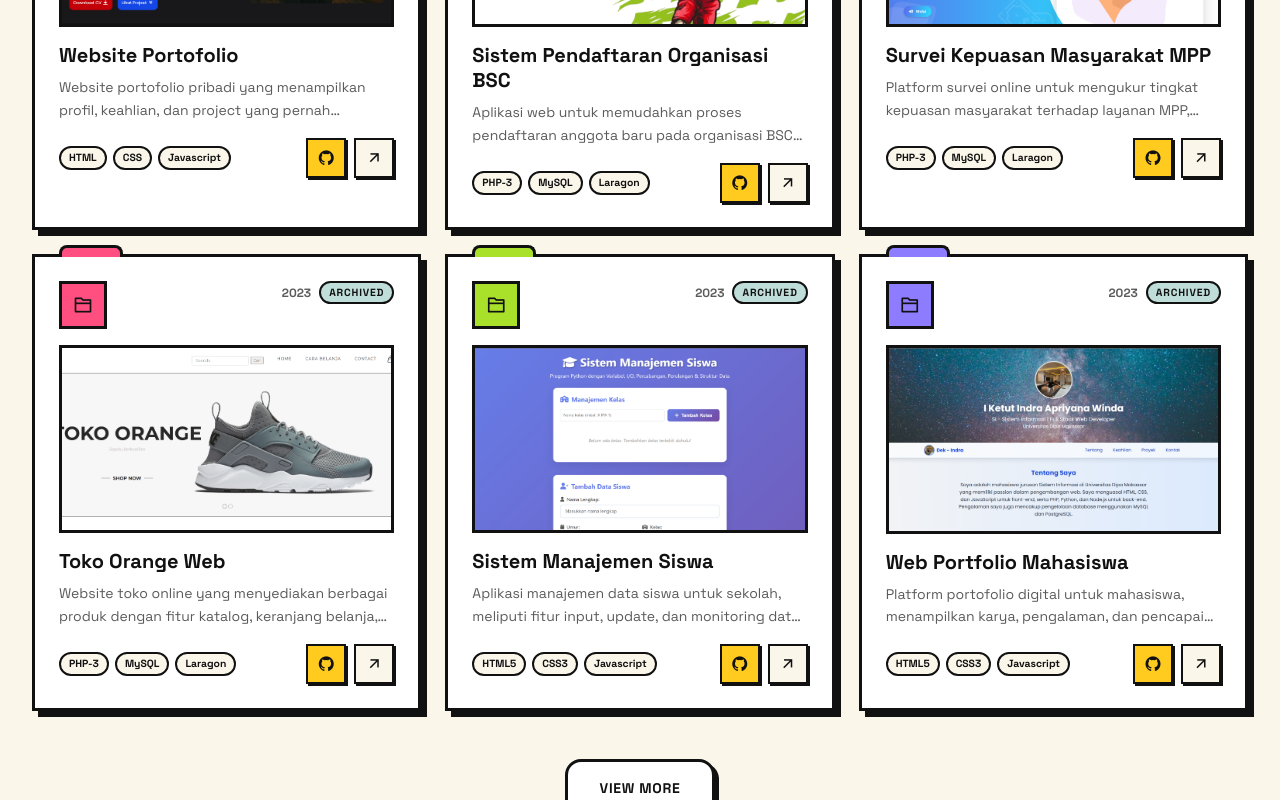
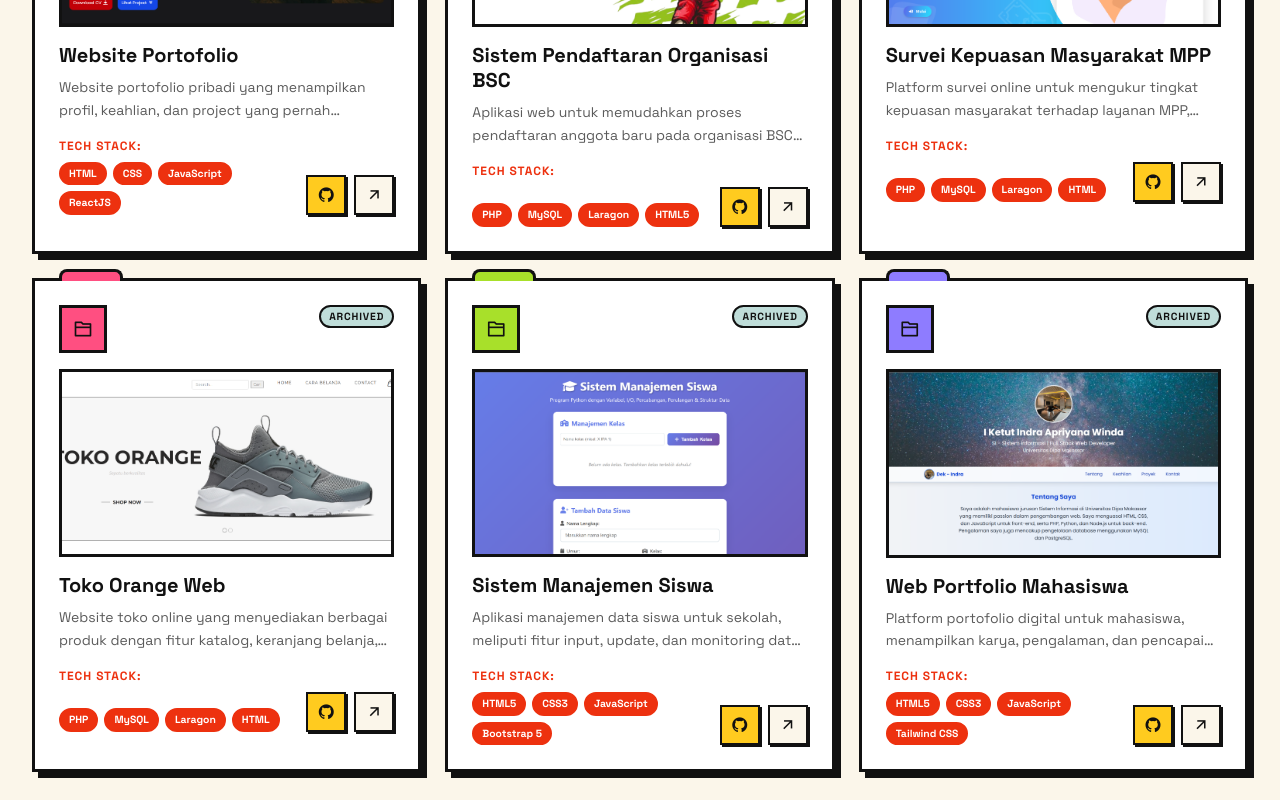
Before and after one commit to NyomanWahyu01/My-Portofolio-React-Vite, a React (Vite) app: page / in a window 1280 px wide. Shown: the part 2780-3580 px from the top of the page. Built offline with nearby package versions, Linux system fonts and the light colour scheme.

Commit message:
feat: sync portfolio data and refine visual sections

```diff
--- a/src/components/Projects.jsx
+++ b/src/components/Projects.jsx
@@ -2,17 +2,6 @@ import React, { useEffect, useState } from "react";
 import { motion, AnimatePresence } from "motion/react";
 import { useT } from "../i18n/LanguageProvider";
 import { listProyek } from "../data";
-
-const projectMeta = {
-  1: { color: "var(--orange)", category: "personal", status: "live" },
-  2: { color: "var(--yellow)", category: "web", status: "archived" },
-  3: { color: "var(--green)", category: "pemerintahan", status: "archived" },
-  4: { color: "var(--pink)", category: "bisnis", status: "archived" },
-  5: { color: "var(--lime)", category: "web", status: "archived" },
-  6: { color: "var(--purple)", category: "personal", status: "archived" },
-  7: { color: "var(--purple)", category: "pemerintahan", status: "live" },
-  8: { color: "var(--pink)", category: "bisnis", status: "archived" },
-};
 
 const filters = [
   { key: "all", label: "projects.filterAll" },
@@ -51,10 +40,7 @@ export default function Projects() {
     return () => window.removeEventListener("keydown", onKey);
   }, [selected]);
 
-  const projects = listProyek.map((p) => ({
-    ...p,
-    ...(projectMeta[p.id] || { color: "var(--yellow)", category: "web", status: "archived" }),
-  }));
+  const projects = listProyek;
 
   const visible =
     filter === "all" ? projects : projects.filter((p) => p.category === filter);
@@ -124,10 +110,10 @@ export default function Projects() {
                 >
                   <i className="ri-folder-2-line text-xl"></i>
                 </span>
-                <div className="flex items-center gap-2">
-                  <span className="font-sans text-xs font-bold text-muted-card">
+                <div className="flex items-center gap-2 ">
+                  {/* <span className="font-sans text-xs font-black text-muted-card">
                     {p.tahun}
-                  </span>
+                  </span> */}
                   <span
                     className="rounded-full border-2 border-(--border) px-2 py-0.5 text-[0.65rem] font-bold uppercase tracking-[0.08em] text-on-card"
                     style={{ backgroundColor: statusColor[p.status] }}
@@ -155,19 +141,23 @@ export default function Projects() {
                 {p.desk}
               </p>
 
-              <div className="flex items-center justify-between mt-auto">
+               <div className="mt-auto">
+                 <p className="mb-2 text-xs font-bold uppercase tracking-[0.08em] text-signal">
+                   {t("projects.stackLabel")}
+                 </p>
+                 <div className="flex items-end justify-between gap-3">
                    <div className="flex flex-wrap gap-1.5">
-                  {p.tools.slice(0, 3).map((tool) => (
+                   {p.tools.slice(0, 4).map((tool) => (
                      <span
                        key={tool}
-                      className="rounded-full border-2 border-(--border) bg-bg px-2 py-0.5 text-[0.65rem] font-bold text-fg"
+                       className="rounded-full border-2 border-signal bg-signal px-2 py-0.5 text-[0.65rem] font-bold text-white"
                      >
                        {tool}
                      </span>
                    ))}
                    </div>
 
-                <div className="flex gap-2">
+                   <div className="flex shrink-0 gap-2">
                   {p.github && (
                     <motion.a
                       whileHover={{ scale: 1.1, rotate: 5 }}
@@ -190,6 +180,7 @@ export default function Projects() {
                   >
                     <i className="ri-arrow-right-up-line text-lg"></i>
                   </motion.button>
+                   </div>
                  </div>
                </div>
             </motion.div>
@@ -289,7 +280,7 @@ export default function Projects() {
                   {selected.tools.map((tool) => (
                     <span
                       key={tool}
-                      className="rounded-full border-2 border-(--border) bg-bg px-3 py-1 text-xs font-bold text-fg"
+                     className="rounded-full border-2 border-signal bg-signal px-3 py-1 text-xs font-bold text-white"
                     >
                       {tool}
                     </span>
--- a/src/components/Services.jsx
+++ b/src/components/Services.jsx
@@ -1,16 +1,17 @@
 import { MotionConfig, motion } from "motion/react";
 import { useT } from "../i18n/LanguageProvider";
+import { listServices } from "../data";
 
 /* =====================================================================
    DATA — ubah isi layanan di sini. Teks ada di src/i18n/id.js & en.js
    (kunci: services.<key>Title, <key>Desc, <key>Item1..3)
    Nama class warna harus ditulis lengkap (bg-yellow, bukan "bg-" + nama).
    ===================================================================== */
-const SERVICES = [
-  { key: "s1", icon: "ri-global-line", color: "bg-yellow", stack: ["React.Js", "Next.Js", "Vue.Js", "Wordpress", "Boostrap", "Tailwind CSS", "Vite"] },
-  { key: "s2", icon: "ri-database-2-line", color: "bg-pink", stack: ["Laravel", "PHP", "MySQL", "SQLite", "Blade"] },
-  { key: "s3", icon: "ri-pen-nib-line", color: "bg-lime", stack: ["Figma", "Canva", "Photoshop"] },
-];
+const serviceAccent = {
+  yellow: "bg-yellow",
+  pink: "bg-pink",
+  lime: "bg-lime",
+};
 
 const ITEMS = [1, 2, 3]; // jumlah poin per layanan
 const STEPS = ["p1", "p2", "p3", "p4"]; // urutan proses kerja
@@ -18,15 +19,15 @@ const STEPS = ["p1", "p2", "p3", "p4"]; // urutan proses kerja
 /* =====================================================================
    GAYA — dipakai ulang supaya JSX di bawah tetap pendek
    ===================================================================== */
-const card = "rounded-3xl border-3 border-ink text-on-card shadow-nb dark:shadow-none";
+const card = "rounded-lg border-3 border-(--border) text-on-card shadow-[6px_6px_0px_var(--shadow)]";
 const lift =
   "transition-[transform,box-shadow] duration-150 motion-reduce:transition-none " +
-  "hover:-translate-x-0.5 hover:-translate-y-0.5 hover:shadow-nb-lg";
+  "hover:-translate-x-0.5 hover:-translate-y-0.5 hover:shadow-[9px_9px_0px_var(--shadow)]";
 const button =
-  "inline-flex min-h-11 items-center rounded-2xl border-3 border-ink px-6 py-3 " +
-  "text-sm font-bold uppercase tracking-wider text-ink shadow-nb " +
+  "inline-flex min-h-11 items-center rounded-md border-3 border-(--border) px-6 py-3 " +
+  "text-sm font-bold uppercase tracking-wider text-on-card shadow-[4px_4px_0px_var(--shadow)] " +
   "transition-[transform,box-shadow] duration-150 motion-reduce:transition-none " +
-  "hover:-translate-x-0.5 hover:-translate-y-0.5 hover:shadow-nb-lg " +
+  "hover:-translate-x-0.5 hover:-translate-y-0.5 hover:shadow-[6px_6px_0px_var(--shadow)] " +
   "active:translate-x-1 active:translate-y-1 active:shadow-none";
 
 /* Muncul pelan saat di-scroll, hanya sekali. Otomatis mati bila pengguna
@@ -63,43 +64,48 @@ export default function Services() {
 
         {/* ---------- 3 kartu layanan (gaya folder) ---------- */}
         <div className="grid gap-8 md:grid-cols-3">
-          {SERVICES.map((s, i) => (
+          {listServices.map((s, i) => (
             <Reveal key={s.key} delay={i * 0.08} className="relative flex flex-col pt-3">
               {/* tab folder berwarna */}
               <span
                 aria-hidden="true"
-                className={`absolute left-6 top-0 h-6 w-20 rounded-t-xl border-3 border-ink ${s.color}`}
+                className={`absolute left-6 top-0 h-6 w-20 rounded-t-xl border-3 border-(--border) ${serviceAccent[s.accent]}`}
               />
 
               <article className={`${card} ${lift} relative flex flex-1 flex-col bg-card p-6`}>
                 <span
-                  className={`mb-5 flex h-12 w-12 items-center justify-center rounded-xl border-3 border-ink text-xl text-ink ${s.color}`}
+                  className={`mb-5 flex h-12 w-12 items-center justify-center rounded-xl border-3 border-(--border) text-xl text-on-card ${serviceAccent[s.accent]}`}
                 >
                   <i className={s.icon} aria-hidden="true" />
                 </span>
 
-                <h3 className="text-xl font-bold">{t(`services.${s.key}Title`)}</h3>
+                <h3 className="text-xl font-bold text-on-card">{t(`services.${s.key}Title`)}</h3>
                 <p className="mt-2 text-on-card/75">{t(`services.${s.key}Desc`)}</p>
 
                 <ul className="mt-5 space-y-2 text-sm font-medium">
                   {ITEMS.map((n) => (
-                    <li key={n} className="flex gap-2">
-                      <i className="ri-check-line mt-0.5 shrink-0" aria-hidden="true" />
+                    <li key={n} className="flex gap-2 text-on-card">
+                      <i className="ri-check-line mt-0.5 shrink-0 text-signal" aria-hidden="true" />
                       {t(`services.${s.key}Item${n}`)}
                     </li>
                   ))}
                 </ul>
 
                 {/* teknologi yang dipakai */}
-                <div className="mt-auto flex flex-wrap gap-2 pt-6">
+                <div className="mt-auto border-t-2 border-(--border) pt-5">
+                  <p className="mb-3 text-xs font-bold uppercase tracking-[0.08em] text-signal">
+                    {t("services.stackLabel")}
+                  </p>
+                  <div className="flex flex-wrap gap-2">
                   {s.stack.map((name) => (
                     <span
                       key={name}
-                      className="rounded-full border-2 border-ink px-3 py-1 text-xs font-bold uppercase tracking-wider"
+                      className="rounded-full border-2 border-signal bg-signal px-3 py-1 text-xs font-bold uppercase tracking-wider text-white"
                     >
                       {name}
                     </span>
                   ))}
+                  </div>
                 </div>
               </article>
             </Reveal>
@@ -117,7 +123,7 @@ export default function Services() {
             {STEPS.map((p, i) => (
               <li
                 key={p}
-                className="border-l-3 border-ink pl-5 md:border-l-0 md:border-t-3 md:pl-0 md:pt-5 flex flex-col h-full"
+                className="flex h-full flex-col border-l-3 border-(--border) pl-5 md:border-l-0 md:border-t-3 md:pl-0 md:pt-5"
               >
                 <span className="font-display text-5xl leading-none">
                   {String(i + 1).padStart(2, "0")}
@@ -126,8 +132,8 @@ export default function Services() {
                 <p className="mt-2 text-sm text-on-card/75 grow">{t(`services.${p}Desc`)}</p>
 
                 {/* apa yang diterima klien di tahap ini */}
-                <div className="rounded-xl border-2 border-ink bg-card px-3 py-2 text-xs font-bold mt-auto">
-                  <span className="uppercase tracking-widest opacity-60 block mb-1">
+                <div className="mt-auto rounded-md border-2 border-signal bg-signal px-3 py-2 text-xs font-bold text-white">
+                  <span className="mb-1 block uppercase tracking-widest text-white/75">
                     {t("services.outputLabel")}:
                   </span>
                   {t(`services.${p}Output`)}
@@ -137,7 +143,7 @@ export default function Services() {
           </ol>
 
           {/* ---------- Ajakan bertindak ---------- */}
-          <div className="mt-10 flex flex-col gap-5 border-t-3 border-ink pt-8 sm:flex-row sm:items-center sm:justify-between">
+                <div className="mt-10 flex flex-col gap-5 border-t-3 border-(--border) pt-8 sm:flex-row sm:items-center sm:justify-between">
             <div>
               <p className="text-xl font-bold">{t("services.ctaTitle")}</p>
               <p className="mt-1 text-sm text-on-card/75">{t("services.ctaDesc")}</p>
--- a/src/components/Tools.jsx
+++ b/src/components/Tools.jsx
@@ -31,7 +31,7 @@ function ToolGroup({ title, tools }) {
                 height="40"
               />
             </div>
-            <span className="font-sans text-[0.7rem] font-bold uppercase tracking-[0.08em] text-fg text-center">
+            <span className="rounded-full border-2 border-signal bg-signal px-3 py-1 font-sans text-[0.7rem] font-bold uppercase tracking-[0.08em] text-white text-center">
               {tool.nama}
             </span>
           </motion.div>
--- a/src/data.js
+++ b/src/data.js
@@ -199,6 +199,27 @@ export const listToolsDesign = [
   { id: 17, gambar: Tools17, nama: "Adobe Photoshop", ket: "design App" },
 ];
 
+export const listServices = [
+  {
+    key: "s1",
+    icon: "ri-global-line",
+    accent: "yellow",
+    stack: ["React.js", "Next.js", "Vue.js", "WordPress", "Bootstrap", "Tailwind CSS", "Vite"],
+  },
+  {
+    key: "s2",
+    icon: "ri-database-2-line",
+    accent: "pink",
+    stack: ["Laravel", "PHP", "MySQL", "SQLite", "Blade"],
+  },
+  {
+    key: "s3",
+    icon: "ri-pen-nib-line",
+    accent: "lime",
+    stack: ["Figma", "Canva", "Photoshop"],
+  },
+];
+
 import Proyek1 from "/assets/proyek/proyek1.webp";
 import Proyek2 from "/assets/proyek/proyek2.webp";
 import Proyek3 from "/assets/proyek/proyek3.webp";
@@ -216,25 +237,29 @@ export const listProyek = [
     gambar: Proyek1,
     nama: "Website Portofolio",
     desk: "Website portofolio pribadi yang menampilkan profil, keahlian, dan project yang pernah dikerjakan dengan tampilan modern dan responsif.",
-    tools: ["HTML", "CSS", "Javascript", "ReactJS", "Vite", "TailwindCSS", "Animate.css"],
+    tools: ["HTML", "CSS", "JavaScript", "ReactJS", "Vite", "Tailwind CSS", "Animate.css"],
     dad: "200",
     type: "Personal Branding System",
+    color: "var(--orange)",
+    category: "personal",
     tahun: "2025",
-    status: "Online",
+    status: "live",
     kantor : "",
     github: "https://github.com/NyomanWahyu01/My-Portofolio-React-Vite",
-    demo: "app.jsx", // contoh link demo
+    demo: "",
   },
   {
     id: 2,
     gambar: Proyek2,
     nama: "Sistem Pendaftaran Organisasi BSC",
     desk: "Aplikasi web untuk memudahkan proses pendaftaran anggota baru pada organisasi BSC secara online dan terintegrasi.",
-    tools: ["PHP-3", "MySQL", "Laragon", "HTML5", "CSS3", "Javascript", "Bootstrap", "SweetAlert2"],
+    tools: ["PHP", "MySQL", "Laragon", "HTML5", "CSS3", "JavaScript", "Bootstrap", "SweetAlert2"],
     dad: "300",
     tahun: "2024",
     type: "System Management School",
-    status: "Offline",
+    color: "var(--yellow)",
+    category: "web",
+    status: "archived",
     kantor : "SMA NEGERI 10 MAKASSAR",
     github: "https://github.com/NyomanWahyu01/Manajements-Siswa",
     demo: "", // isi jika ada link demo
@@ -244,11 +269,13 @@ export const listProyek = [
     gambar: Proyek3,
     nama: "Survei Kepuasan Masyarakat MPP",
     desk: "Platform survei online untuk mengukur tingkat kepuasan masyarakat terhadap layanan MPP, dilengkapi fitur analisis data.",
-    tools: ["PHP-3", "MySQL", "Laragon", "HTML", "CSS", "Javascript", "Bootstrap", "TailwindCSS", "SweetAlert2"],
+    tools: ["PHP", "MySQL", "Laragon", "HTML", "CSS", "JavaScript", "Bootstrap", "Tailwind CSS", "SweetAlert2"],
     dad: "400",
     tahun: "2024",
     type: "Government System",
-    status: "Offline",
+    color: "var(--green)",
+    category: "pemerintahan",
+    status: "archived",
     kantor : "Mal Pelayanan Publik Pangkep",
     github: "https://github.com/NyomanWahyu01/Survai-MPP",
     demo: "", // isi jika ada link demo
@@ -258,11 +285,13 @@ export const listProyek = [
     gambar: Proyek4,
     nama: "Toko Orange Web",
     desk: "Website toko online yang menyediakan berbagai produk dengan fitur katalog, keranjang belanja, dan sistem pemesanan.",
-    tools: ["PHP-3", "MySQL", "Laragon", "HTML", "CSS", "Javascript", "Bootstrap"],
+    tools: ["PHP", "MySQL", "Laragon", "HTML", "CSS", "JavaScript", "Bootstrap"],
     dad: "500",
     tahun: "2023",
     type: "Business System",
-    status: "Offline",
+    color: "var(--pink)",
+    category: "bisnis",
+    status: "archived",
     kantor : "Universitas Dipa Makassar",
     github: "https://github.com/NyomanWahyu01/Online-Shop",
     demo: "", // isi jika ada link demo
@@ -272,11 +301,13 @@ export const listProyek = [
     gambar: Proyek5,
     nama: "Sistem Manajemen Siswa ",
     desk: "Aplikasi manajemen data siswa untuk sekolah, meliputi fitur input, update, dan monitoring data siswa secara efisien.",
-    tools: ["HTML5", "CSS3", "Javascript", "Bootstrap5"],
+    tools: ["HTML5", "CSS3", "JavaScript", "Bootstrap 5"],
     dad: "600",
     tahun: "2023",
     type: "School System",
-    status: "Offline",
+    color: "var(--lime)",
+    category: "web",
+    status: "archived",
     kantor : "Special Skill Indonesia",
     github: "https://github.com/NyomanWahyu01/Sistem-Manajemen-Siswa",
     demo: "", // isi jika ada link demo
@@ -286,12 +317,14 @@ export const listProyek = [
     gambar: Proyek6,
     nama: "Web Portfolio Mahasiswa",
     desk: "Platform portofolio digital untuk mahasiswa, menampilkan karya, pengalaman, dan pencapaian akademik secara interaktif.",
-    tools: ["HTML5", "CSS3", "Javascript", "TailwindCSS" ],
+    tools: ["HTML5", "CSS3", "JavaScript", "Tailwind CSS" ],
     dad: "700",
     tahun: "2023",
     type: "Personal Landing Page",
+    color: "var(--purple)",
+    category: "personal",
     kantor : "Universitas Dipa Makassar",
-    status: "Offline",
+    status: "archived",
     github: "https://github.com/NyomanWahyu01/Web-Portfolio-Mahasiswa",
     demo: "", // //  isi jika ada link demo
   },
@@ -300,13 +333,15 @@ export const listProyek = [
     gambar: Proyek7,
     nama: "Jeneberang Digital Archive (JENDIG) Berbasis Web Local",
     desk: "Platform Digital Manajemen Dokumen Archive Persuratan pada Kantor Balai BPDAS Jeneberang Kota Makassar.",
-    tools: ["PHP-3", "Laravel-11", "MySQL", "Laragon", "HTML5", "CSS3", "Javascript", "Bootstrap5", "Vite", "SweetAlert2" ],
+    tools: ["PHP", "Laravel 11", "MySQL", "Laragon", "HTML5", "CSS3", "JavaScript", "Bootstrap 5", "Vite", "SweetAlert2" ],
     dad: "700",
     tahun: "2025",
     type: "E-Archive | Government",
+    color: "var(--purple)",
+    category: "pemerintahan",
     kantor : "Universitas Dipa Makassar",
-    status: "Offline",
-    github: "https://github.com/NyomanWahyu01",
+    status: "live",
+    github: "https://github.com/NyomanWahyu01/jendig-bpdas",
     demo: "", // isi jika ada link demo
   },
   {
@@ -314,12 +349,14 @@ export const listProyek = [
     gambar: Proyek8,
     nama: "BCL Laundry Makassar Berbasis Web",
     desk: "Sistem informasi layanan jasa binatu berbasis web untuk meningkatkan branding dan jangkauan pelanggan secara digital di wilayah Kota Makassar.",
-    tools: ["HTML5", "CSS3", "Javascript", "Bootstrap 5", "Animate.css"],
+    tools: ["HTML5", "CSS3", "JavaScript", "Bootstrap 5", "Animate.css"],
     dad: "700",
     tahun: "2025",
     type: "Business Landing Page", // Tipe ini lebih cocok untuk Laundry
+    color: "var(--pink)",
+    category: "bisnis",
     kantor : "BCL Laundry",
-    status: "Offline",
+    status: "archived",
     github: "https://github.com/NyomanWahyu01", // Sesuaikan link jika ada
     demo: "",
 },
--- a/src/i18n/en.js
+++ b/src/i18n/en.js
@@ -42,7 +42,7 @@ export default {
     demo: "Demo",
     github: "GitHub",
     roleLabel: "Role:",
-    stackLabel: "Stack:"
+    stackLabel: "Tech Stack:"
   },
   services: {
     label: "My Services",
@@ -53,22 +53,17 @@ export default {
     s1Item1: "Responsive design for phone, tablet, and desktop",
     s1Item2: "Basic SEO structure and solid performance",
     s1Item3: "Contact form or WhatsApp button",
-    s1Stack: "React.Js, Next.Js, Vue.Js, Wordpress, Boostrap, Tailwind CSS, Vite",
-
     s2Title: "Information Systems",
     s2Desc: "Laravel/PHP and MySQL web applications for operational and administrative needs.",
     s2Item1: "Login with role-based access",
     s2Item2: "Data management, search, and reports",
     s2Item3: "A well-structured MySQL database",
-    s2Stack: "Laravel, PHP, MySQL, SQLite, Blade",
-
     s3Title: "UI/UX & Consulting",
     s3Desc: "Interface design, usability audits, and technical consulting for your digital product.",
     s3Item1: "Wireframes and prototypes in Figma",
     s3Item2: "Review of layout and user flow",
     s3Item3: "Technology advice that fits your needs and budget",
-    s3Stack: "Figma, Canva, Photoshop",
-
+    stackLabel: "Tech Stack:",
     processLabel: "How I work",
     processTitle: "How I Work",
     processSubtitle: "Four clear stages, so you know what is happening and what you will receive at each step.",
@@ -182,6 +177,7 @@ export default {
   },
   design: {
     title: "DESIGN",
+    badge: "Visual Lab",
     subtitle: "Posters, banners, and visual explorations.",
     more: "View More",
     less: "View Less"
--- a/src/i18n/id.js
+++ b/src/i18n/id.js
@@ -42,7 +42,7 @@ export default {
     demo: "Demo",
     github: "GitHub",
     roleLabel: "Peran:",
-    stackLabel: "Stack:"
+    stackLabel: "Tech Stack:"
   },
   services: {
     label: "LAYANAN SAYA",
@@ -53,22 +53,17 @@ export default {
     s1Item1: "Desain responsif untuk HP, tablet, dan desktop",
     s1Item2: "Struktur SEO dasar dan performa yang terjaga",
     s1Item3: "Formulir kontak atau tombol WhatsApp",
-    s1Stack: "React.Js, Next.Js, Vue.Js, Wordpress, Boostrap, Tailwind CSS, Vite",
-
     s2Title: "Sistem Informasi",
     s2Desc: "Aplikasi web berbasis Laravel/PHP dan MySQL untuk kebutuhan operasional dan administrasi.",
     s2Item1: "Login dengan hak akses per peran",
     s2Item2: "Kelola data, pencarian, dan laporan",
     s2Item3: "Database MySQL yang terstruktur",
-    s2Stack: "Laravel, PHP, MySQL, SQLite, Blade",
-
     s3Title: "UI/UX & Konsultasi",
     s3Desc: "Perancangan antarmuka, audit usability, dan konsultasi teknis untuk produk digital Anda.",
     s3Item1: "Wireframe dan prototype di Figma",
     s3Item2: "Review tampilan dan alur pengguna",
     s3Item3: "Saran teknologi sesuai kebutuhan dan anggaran",
-    s3Stack: "Figma, Canva, Photoshop",
-
+    stackLabel: "Tech Stack:",
     processLabel: "Cara kerja",
     processTitle: "Proses Kerja",
     processSubtitle: "Bekerja transparan, terstruktur, dan tepat waktu agar ide Anda jadi kenyataan.",
@@ -182,6 +177,7 @@ export default {
   },
   design: {
     title: "DESAIN",
+    badge: "Visual Lab",
     subtitle: "Karya poster, banner, dan eksplorasi visual.",
     more: "Lihat Lebih Banyak",
     less: "Lihat Lebih Sedikit"
--- a/src/index.css
+++ b/src/index.css
@@ -23,6 +23,7 @@
   --lime: #a8e02a;
   --orange: #f4511e;
   --teal: #bfddd9;
+  --signal: #ed310f;
 }
 .dark {
   --bg: #0b0b0b;
@@ -37,6 +38,7 @@
   --shadow: #f4511e;
   --accent: #f4511e;
   --cta: #f4511e;
+  --signal: #ed310f;
 }
 
 @theme inline {
@@ -57,6 +59,7 @@
   --color-lime: var(--lime);
   --color-orange: var(--orange);
   --color-teal: var(--teal);
+  --color-signal: var(--signal);
   --font-display: "Anton", "Impact", sans-serif;
   --font-sans: "Space Grotesk", system-ui, sans-serif;
   --radius-sm: 10px;
```
Also changed, not shown: src/components/Design.jsx (+46 -16 lines), src/components/Experience.jsx (+4 -4 lines). Lines whose indentation alone changed are shown as unchanged.
